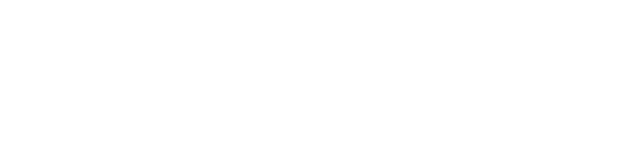
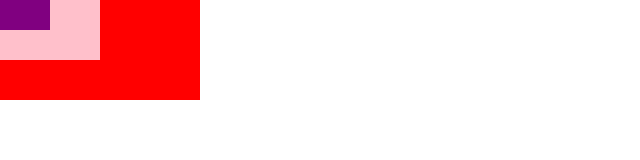
Before and after one commit to wooleah/d3Practice, a website: page index.html in a window 1280 px wide. Shown: the whole page, without its empty margins (0-640 px from the left). Drawn offline with nearby package versions, Linux system fonts and the light colour scheme.

Commit message:
practiced basic d3 svg methods

```diff
--- a/index.html
+++ b/index.html
@@ -9,7 +9,12 @@
 </head>
 
 <body>
-  <div class="canvas"></div>
+  <div class="canvas">
+    <svg width="600" height="600" version="1.1" xmlns="http://www.w3.org/2000/svg"
+      xmlns:xlink="http://www.w3.org/1999/xlink">
+      <rect />
+    </svg>
+  </div>
   <!-- <svg width="300" height="300" version="1.1" xmlns="http://www.w3.org/2000/svg"
     xmlns:xlink="http://www.w3.org/1999/xlink">
     <path d="M150 50 L 75 200 L 225 200 C 225 200 150 150 150 50 Z" fill="yellow" stroke="blue" stroke-width="2" />
--- a/index.js
+++ b/index.js
@@ -1 +1,23 @@
-const canvas = d3.select('.canvas')
+const data = [
+  { width: 200, height: 100, fill: 'red' },
+  { width: 100, height: 60, fill: 'pink' },
+  { width: 50, height: 30, fill: 'purple' }
+];
+
+const svg = d3.select('svg');
+
+// join data to rects
+const rect = svg.selectAll('rect')
+  .data(data)
+
+// add attrs to rect already in DOM
+rect.attr('width', (d, i, n) => d.width)
+  .attr('height', d => d.height)
+  .attr('fill', d => d.fill)
+
+// append the enter selection to DOM
+rect.enter()
+  .append('rect')
+  .attr('width', (d, i, n) => d.width)
+  .attr('height', d => d.height)
+  .attr('fill', d => d.fill)
```
